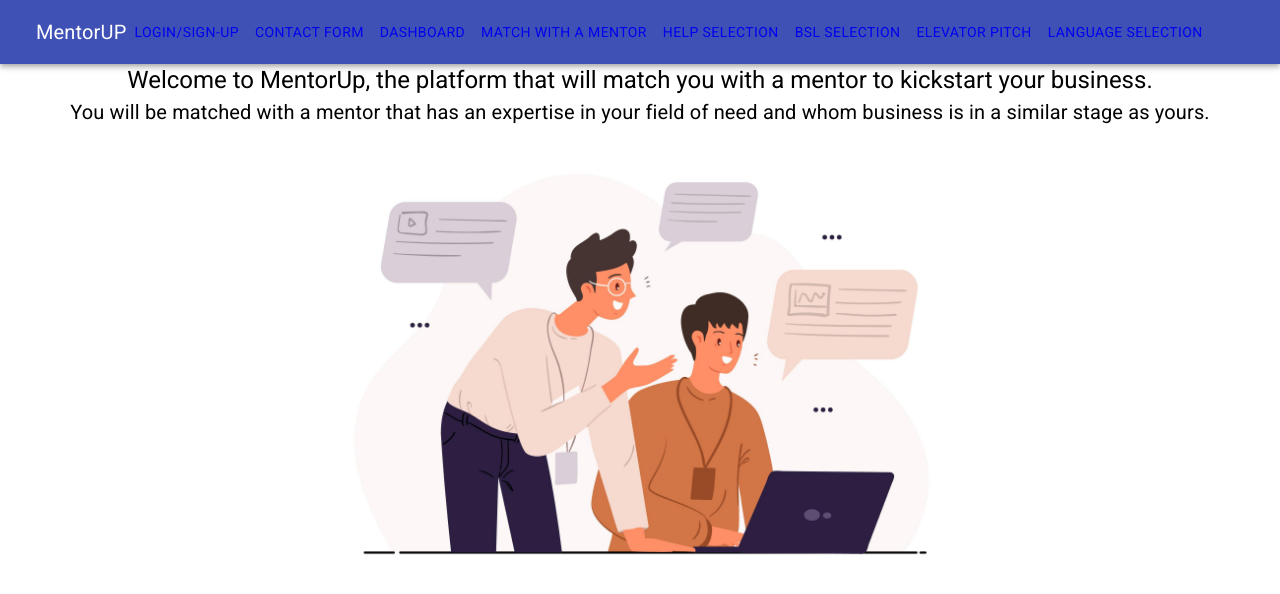
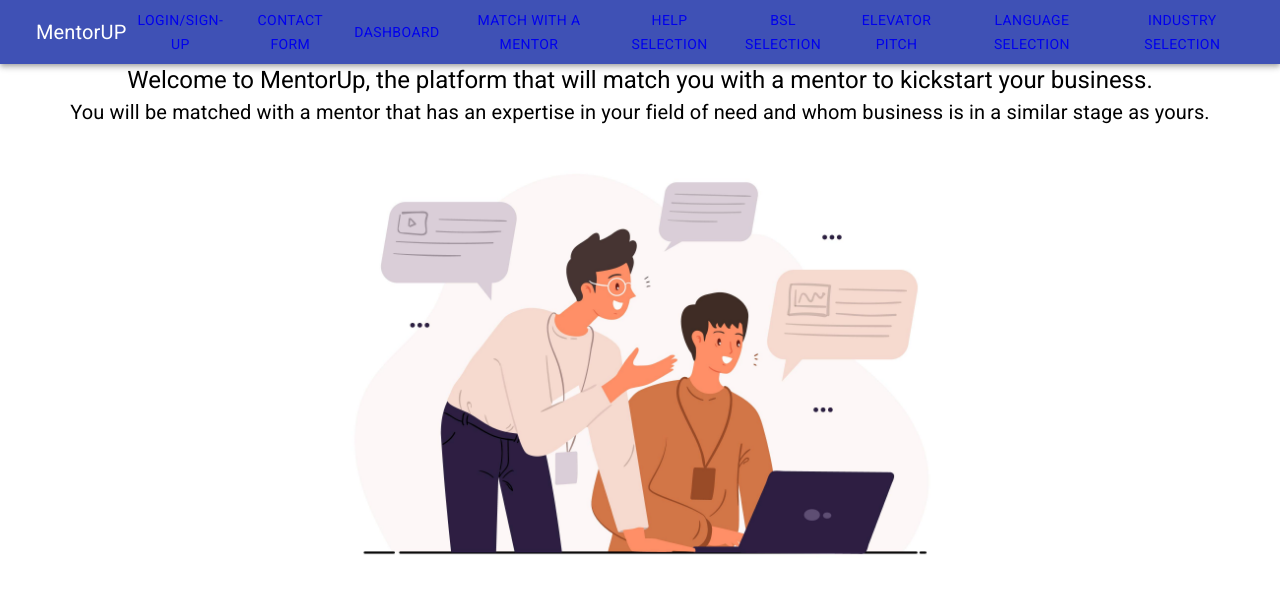
Before and after one commit to SchoolOfCode/w20_MentorUp, a React (Create React App) app in the folder mentorup/: page / in a window 1280 px wide. Shown: the top 594 px of the page. Built offline with nearby package versions, Linux system fonts and the light colour scheme; what reactfire would draw is missing.

Commit message:
added industry selectionm to router

```diff
--- a/mentorup/src/App.js
+++ b/mentorup/src/App.js
@@ -1,7 +1,6 @@
 import React from "react";
 
 import "./App.css";
-
 
 import Industryselection from "./components/IndustrySelection/IndustrySelection";
 
@@ -45,6 +44,10 @@ function App() {
             path="/language-selection"
             component={LanguageSelection}
           ></Route>
+          <Route
+            path="/industry-selection"
+            component={Industryselection}
+          ></Route>
         </Switch>
 
         <Grid
@@ -58,7 +61,6 @@ function App() {
         </Grid>
       </div>
     </Router>
-
   );
 }
 
--- a/mentorup/src/components/Header/Header.js
+++ b/mentorup/src/components/Header/Header.js
@@ -47,6 +47,9 @@ function Header() {
           <Link to="/language-selection">
             <Button color="inherit">Language Selection</Button>
           </Link>
+          <Link to="/industry-selection">
+            <Button color="inherit">Industry Selection</Button>
+          </Link>
         </Toolbar>
       </AppBar>
     </div>
```
